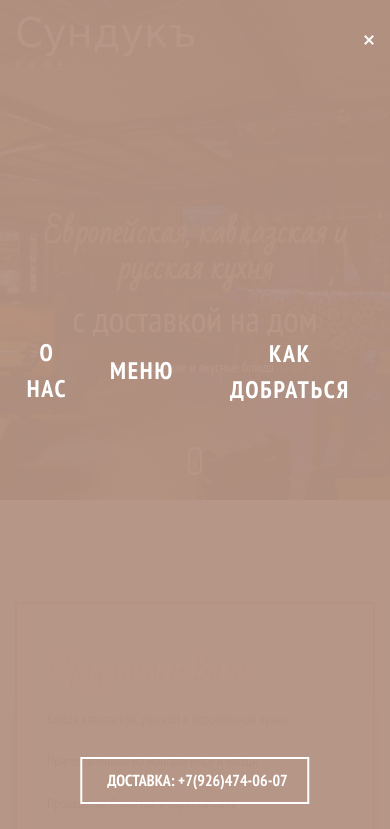
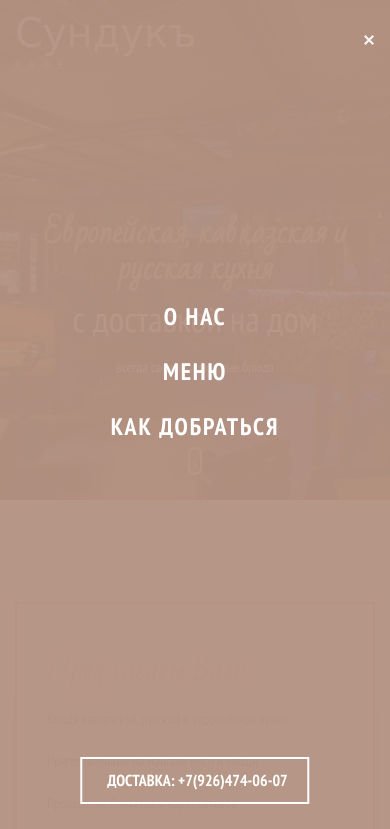
Before and after one commit to chest-cafe/chest-cafe.github.io, a plain HTML site: page index.html in a window 390 px wide. Both pictures are taken after a click on the element 369 px from the left and 40 px from the top of the page. Shown: the top 829 px of the page. Drawn offline with Linux system fonts and the light colour scheme.

Commit message:
mobile menu fix

```diff
--- a/index.html
+++ b/index.html
@@ -69,7 +69,7 @@
 
 	<div class="menu trans_800">
 		<div class="menu_content d-flex flex-column align-items-center justify-content-center text-center">
-			<ul class="d-flex flex-row align-items-center justify-content-start">
+			<ul class="flex-row align-items-center justify-content-start">
 				<li><a class="nav-link js-scroll-trigger" href="#about">О нас</a></li>
 				<li><a class="nav-link js-scroll-trigger" href="#themenu">Меню</a></li>
 				<li><a class="nav-link js-scroll-trigger" href="#contacts">Как добраться</a></li>
```
